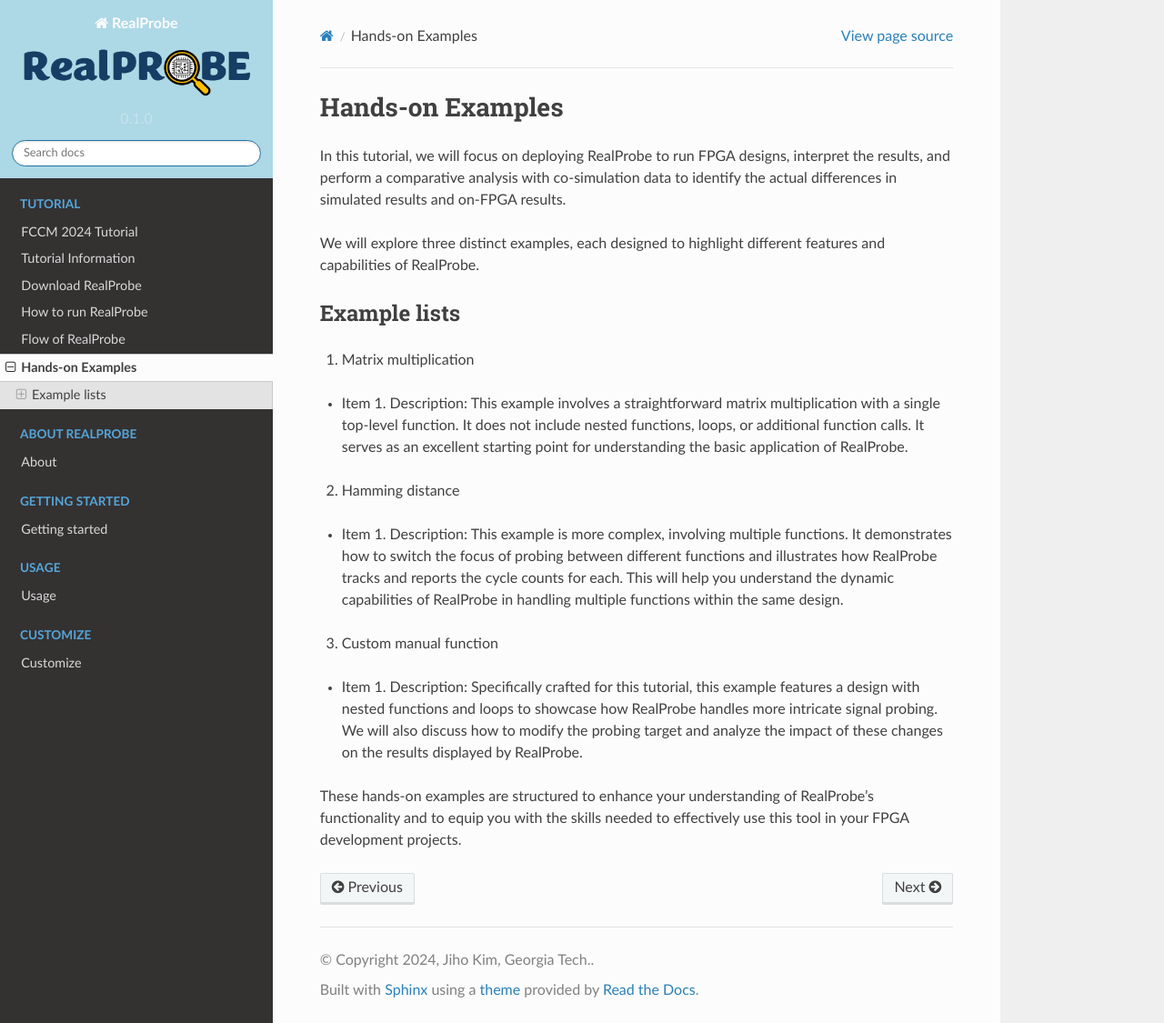
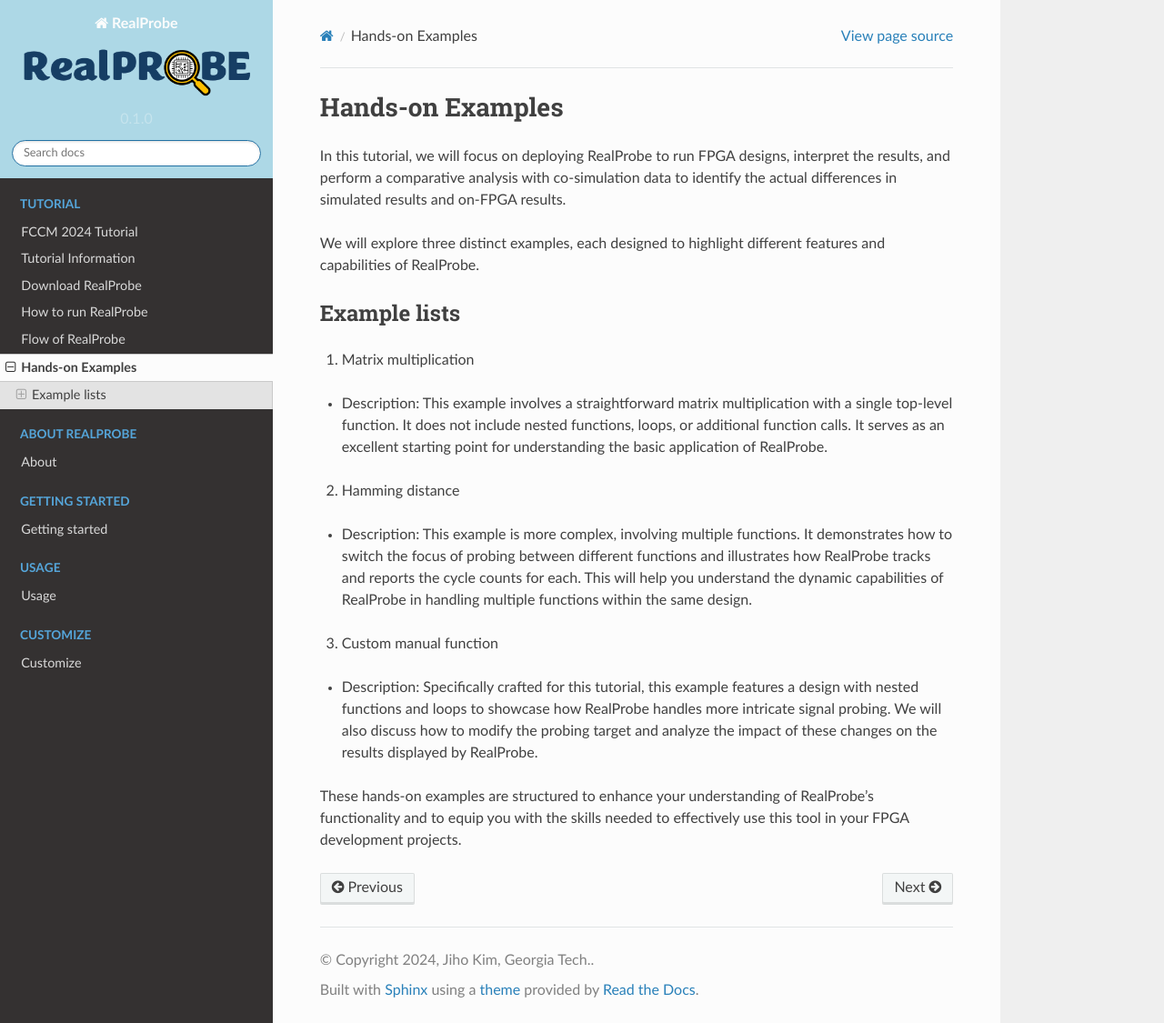
Before and after one commit to sharc-lab/RealProbe-doc, a Sphinx documentation site: the page built from docs/source/tutorial/ex.rst, in a window 1280 px wide and 1125 px high. Shown: the whole window at 91% size. Built offline with Sphinx 7.4.7 and the Read the Docs theme 2.0.0, drawn with Linux system fonts in a browser that asks for light colours; pages that are not in the unit, such as notebooks, are missing from menus.

Commit message:
Update ex.rst

```diff
--- a/docs/source/tutorial/ex.rst
+++ b/docs/source/tutorial/ex.rst
@@ -10,15 +10,15 @@
 
 1) Matrix multiplication
 
-* Item 1. Description: This example involves a straightforward matrix multiplication with a single top-level function. It does not include nested functions, loops, or additional function calls. It serves as an excellent starting point for understanding the basic application of RealProbe.
+* Description: This example involves a straightforward matrix multiplication with a single top-level function. It does not include nested functions, loops, or additional function calls. It serves as an excellent starting point for understanding the basic application of RealProbe.
 
 2) Hamming distance
 
-* Item 1. Description: This example is more complex, involving multiple functions. It demonstrates how to switch the focus of probing between different functions and illustrates how RealProbe tracks and reports the cycle counts for each. This will help you understand the dynamic capabilities of RealProbe in handling multiple functions within the same design.
+* Description: This example is more complex, involving multiple functions. It demonstrates how to switch the focus of probing between different functions and illustrates how RealProbe tracks and reports the cycle counts for each. This will help you understand the dynamic capabilities of RealProbe in handling multiple functions within the same design.
 
 3) Custom manual function
 
-* Item 1. Description: Specifically crafted for this tutorial, this example features a design with nested functions and loops to showcase how RealProbe handles more intricate signal probing. We will also discuss how to modify the probing target and analyze the impact of these changes on the results displayed by RealProbe.
+* Description: Specifically crafted for this tutorial, this example features a design with nested functions and loops to showcase how RealProbe handles more intricate signal probing. We will also discuss how to modify the probing target and analyze the impact of these changes on the results displayed by RealProbe.
 
 These hands-on examples are structured to enhance your understanding of RealProbe's functionality and to equip you with the skills needed to effectively use this tool in your FPGA development projects.
 
```
